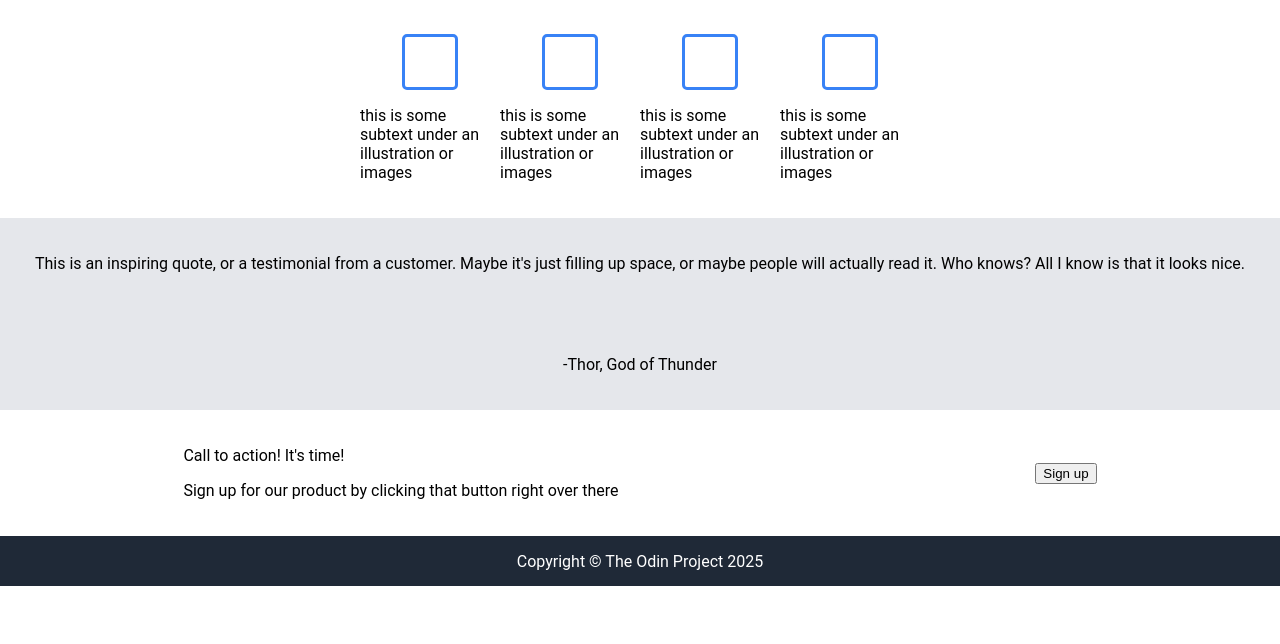
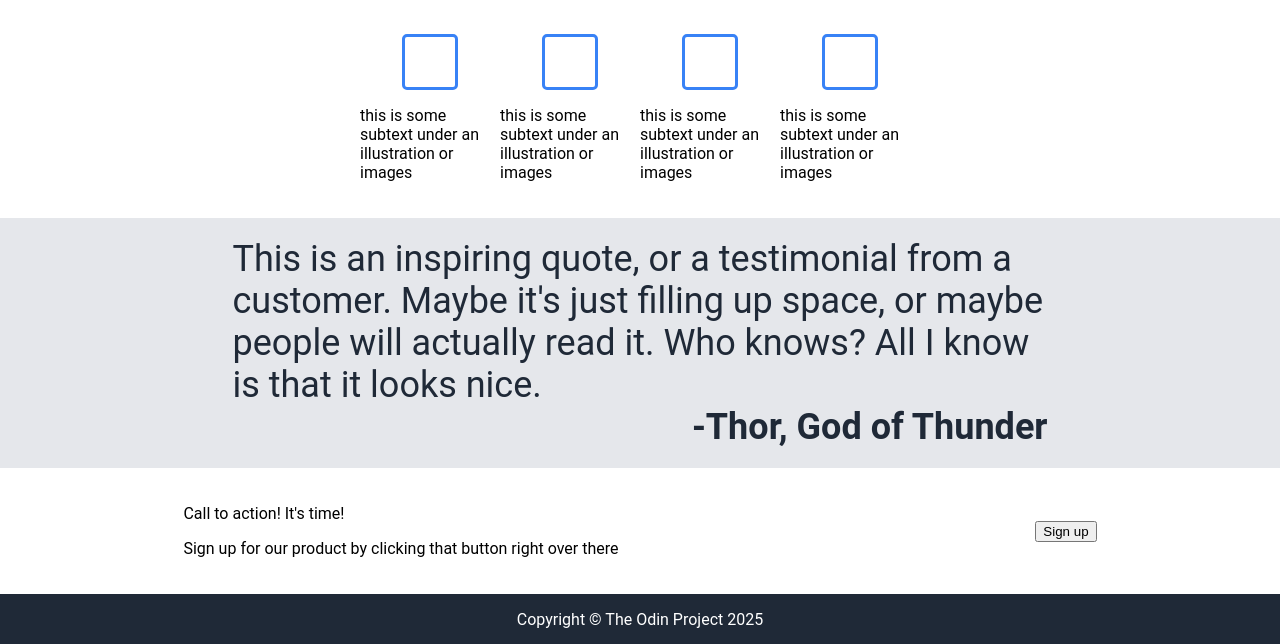
Before and after one commit to eeshazm/Odin-Project-1, a plain HTML site: page index.html in a window 1280 px wide. Shown: the part 450-1094 px from the top of the page. Before the commit the page ends 1036 px from the top, so only its background shows below. Drawn offline with Linux system fonts and the light colour scheme.

Commit message:
Quote section complete

```diff
--- a/style.css
+++ b/style.css
@@ -125,18 +125,31 @@ img{
 
 .quote{
     background: #e5e7eb;
+    display: flex;
+    justify-content: center;
+    align-items: center;
 
 }
 
 .quote .wrapper{
     display: flex;
     flex-direction: column;
+    max-width: 815px;
+    font-size: 36px;
+    font-style: light italic;
+    color: #1f2937;
+    gap: 0px;
+}
+
+.quote p{
+    margin: 0px;
 }
 
 .quoter{
-    display: flex;
-    flex-direction: row-reverse ;
+    align-self: flex-end;
+    font-weight: 700;
 }
+
 
 .action{
     background-color: #ffffff;
```
